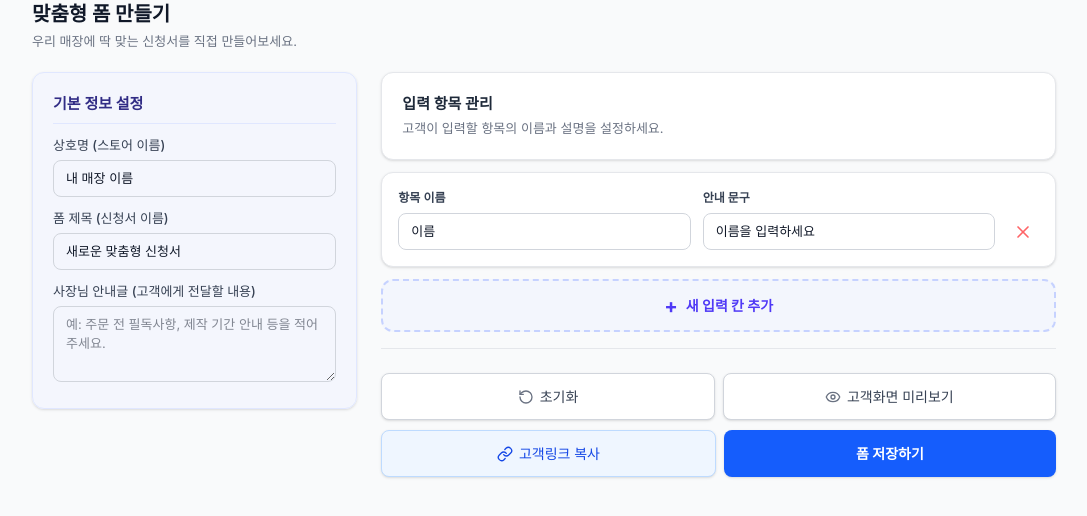
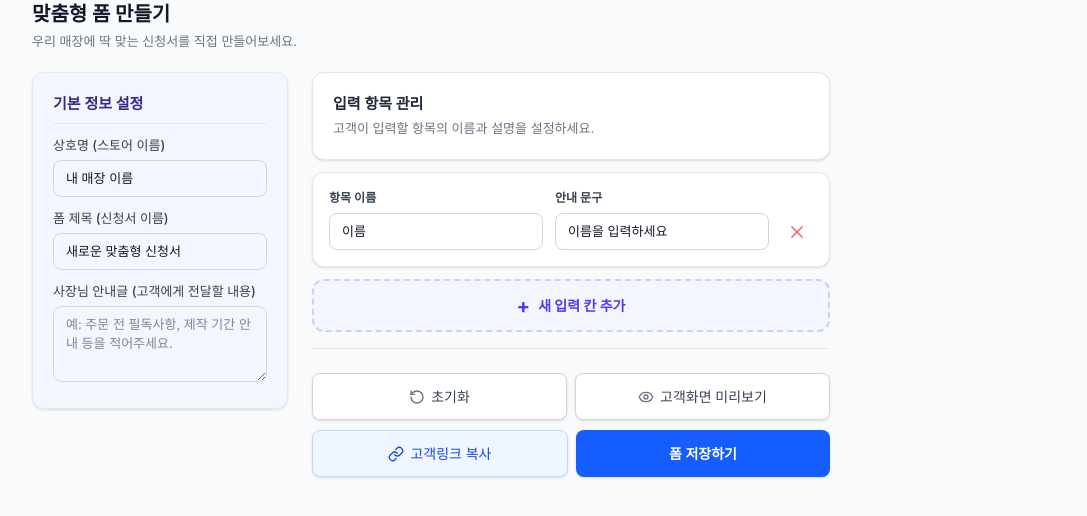
Before and after one commit to hannune-s/ssakdaform, a Next.js app: page /form-builder in a window 1280 px wide. Shown: the top 516 px of the page, without its empty margins (96-1183 px from the left). Built offline with nearby package versions, Linux system fonts and the light colour scheme.

Commit message:
feat: 간편폼 만들기 빌더에 '매장 예약' 및 '택배 주문' 프리셋 템플릿 불러오기 기능 추가 (개인정보 동의, 노쇼 정책, 예약 목적 등 필수 항목 포함)

```diff
--- a/src/app/form-builder/page.tsx
+++ b/src/app/form-builder/page.tsx
@@ -143,7 +143,7 @@
 
       </div>
 
-      <div className="grid grid-cols-1 lg:grid-cols-3 gap-5 lg:gap-6">
+      <div className="flex flex-col lg:flex-row gap-5 lg:gap-6">
 
         {/* 왼쪽: 폼 기본 정보 설정 */}
         <div className="lg:col-span-1 space-y-4">
```
